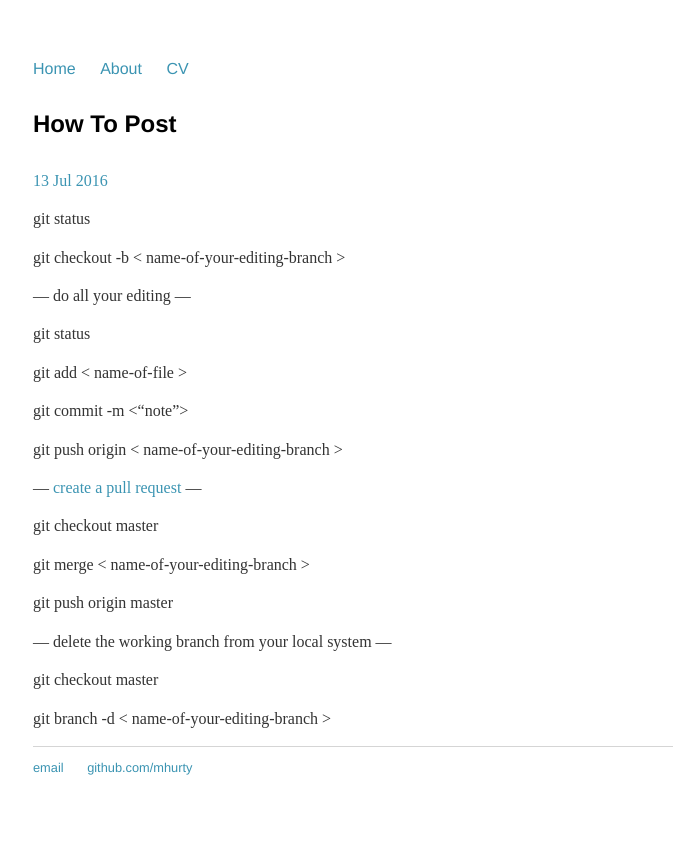
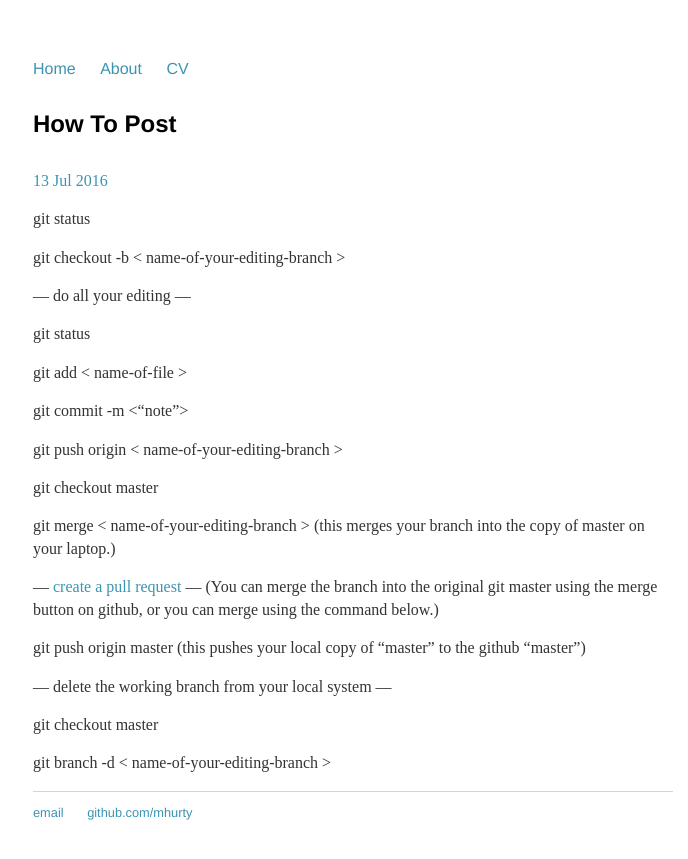
Before and after one commit to mhurty/mhurty.github.io, a Jekyll site: the page built from _posts/2016-07-13-how-to-post.md, in a window 1280 px wide. Shown: the top 859 px of the page, without its empty margins (287-975 px from the left). Built offline with Jekyll 4.4.1, drawn with Linux system fonts in a browser that asks for light colours.

Commit message:
another small tweak

```diff
--- a/_posts/2016-07-13-how-to-post.md
+++ b/_posts/2016-07-13-how-to-post.md
@@ -18,13 +18,16 @@ git commit -m <“note”>
 
 git push origin < name-of-your-editing-branch >
 
-— [create a pull request](/blog/2016/07/22/pull-requests) —
-
 git checkout master
 
 git merge < name-of-your-editing-branch >
+(this merges your branch into the copy of master on your laptop.)
+
+— [create a pull request](/blog/2016/07/22/pull-requests) —
+(You can merge the branch into the original git master using the merge button on github, or you can merge using the command below.)
 
 git push origin master
+(this pushes your local copy of "master" to the github "master")
 
 — delete the working branch from your local system —
 
```
